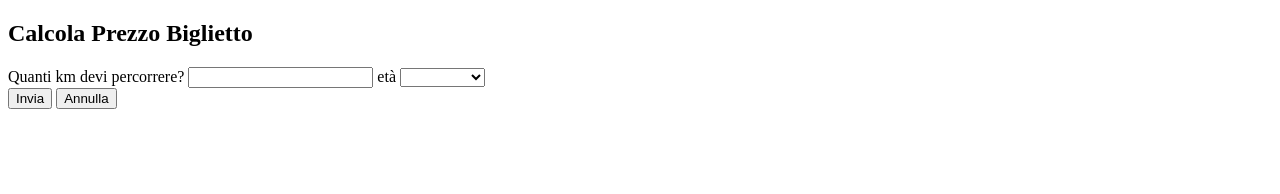
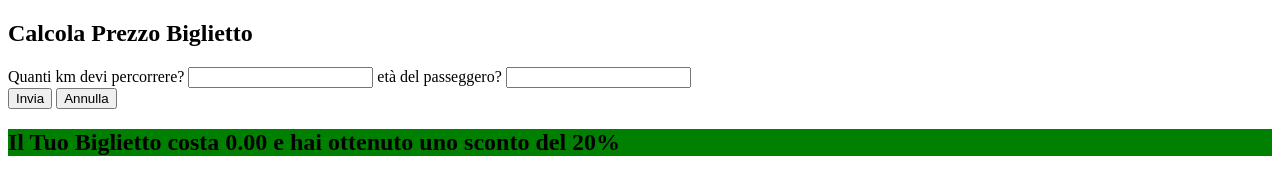
Before and after one commit to GiacomoFranchi/js-biglietto-treno-form, a plain HTML site: page index.html in a window 1280 px wide. Both pictures are taken after a click on the button "Invia". Drawn offline with Linux system fonts and the light colour scheme.

Commit message:
add: "calcolo prezzo e output" js

```diff
--- a/css/style.css
+++ b/css/style.css
@@ -1,3 +1,7 @@
 .hidden{
     display: none;
 }
+
+.biglietto {
+    background-color: green;
+}
--- a/index.html
+++ b/index.html
@@ -12,13 +12,8 @@
         <div class="ask-box">
             <label for="km-viaggio">Quanti km devi percorrere?</label>
             <input type="text" id="km-viaggio">
-            <label for="eta">età</label>
-            <select id="eta">
-                <option value=""></option>
-                <option value="minorenne">Minorenne</option>
-                <option value="under">Under 65</option>
-                <option value="over">Over 65</option>
-            </select>
+            <label for="eta">età del passeggero?</label>
+            <input type="text" id="eta">
         </div>
         <div>
             <button id="invia">Invia</button>
@@ -26,7 +21,7 @@
         </div>
     </section>
     <section class="biglietto hidden">
-        <h2>Il Tuo Biglietto</h2>
+        <h2>Il Tuo Biglietto costa <span id="prezzoBigliettoSconto"></span> e hai ottenuto uno sconto del <span id="scontoOttenuto"></span></h2>
 
     </section>
     <!--JS-->
--- a/js/script.js
+++ b/js/script.js
@@ -1,9 +1,37 @@
 document.getElementById("invia").addEventListener("click", function(){
+
+    //RACCOLTA DATI
     const km = document.getElementById("km-viaggio");
     const kmViaggio = km.value;
-    console.log(km);
 
     const eta = document.getElementById("eta");
     const etaPass = eta.value;
-    console.log(kmViaggio, etaPass);
+    console.log(kmViaggio, etaPass, typeof kmViaggio);
+
+    //CALCOLO PREZZO
+    let prezzoBigliettoBase = (kmViaggio * 0.21);
+    let prezzoBigliettoSconto
+    let scontoOttenuto
+
+    if (etaPass < 18) {
+        prezzoBigliettoSconto = (prezzoBigliettoBase - (prezzoBigliettoBase * 0.2)).toFixed(2);
+        scontoOttenuto = "20%"
+        console.log(prezzoBigliettoSconto, scontoOttenuto);
+    } else if (etaPass > 65){
+        prezzoBigliettoSconto = (prezzoBigliettoBase - (prezzoBigliettoBase * 0.4)).toFixed(2);
+        scontoOttenuto = "40%";
+        console.log(prezzoBigliettoSconto, scontoOttenuto);
+    } else{
+        prezzoBigliettoSconto = (prezzoBigliettoBase).toFixed(2)
+        scontoOttenuto = "Nessuno sconto ottenuto"
+        console.log(prezzoBigliettoSconto, scontoOttenuto);
+    }
+
+    //OUTPUT
+    const biglietto = document.querySelector(".biglietto")
+    biglietto.classList.remove("hidden")
+
+    document.getElementById("prezzoBigliettoSconto").innerHTML = prezzoBigliettoSconto;
+    document.getElementById("scontoOttenuto").innerHTML = scontoOttenuto;
+    document.getElementById("")
 })
```
Also changed, not shown: 1 other file.
